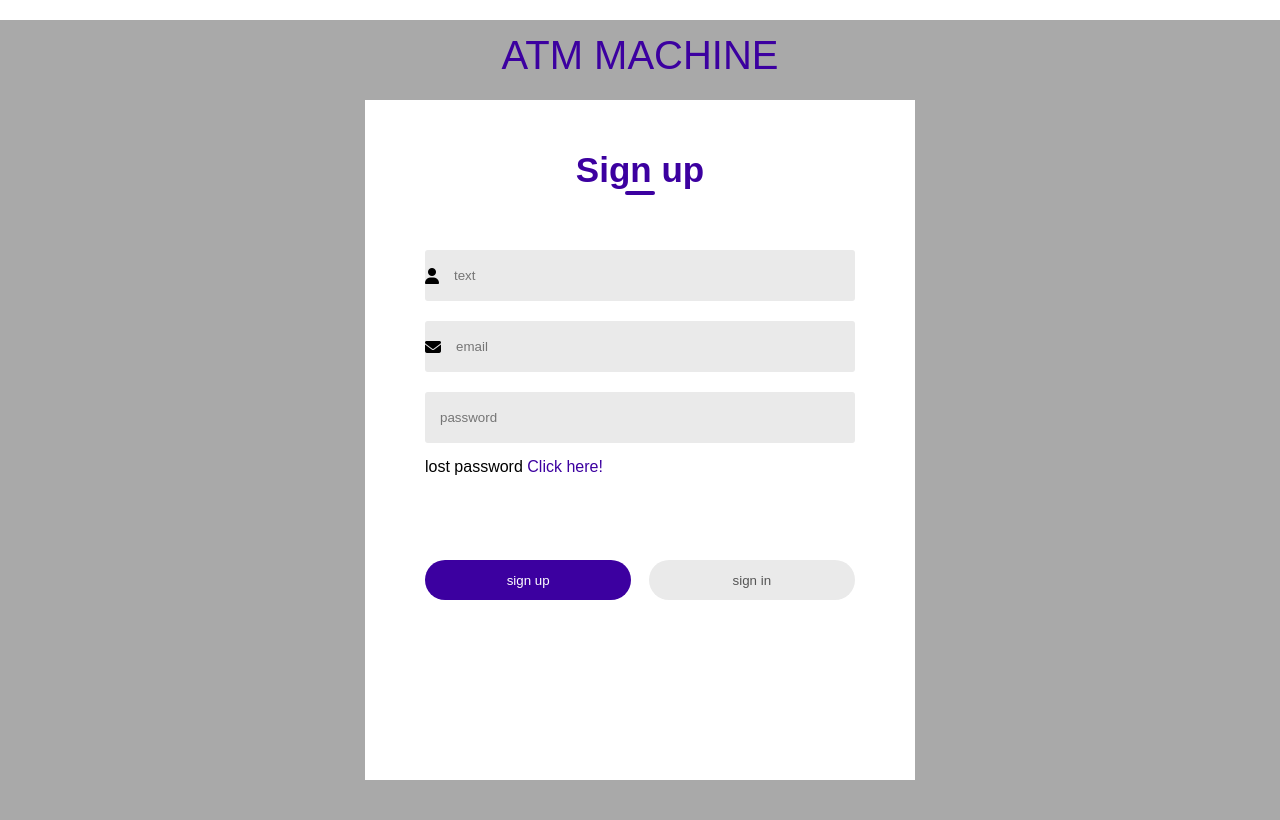
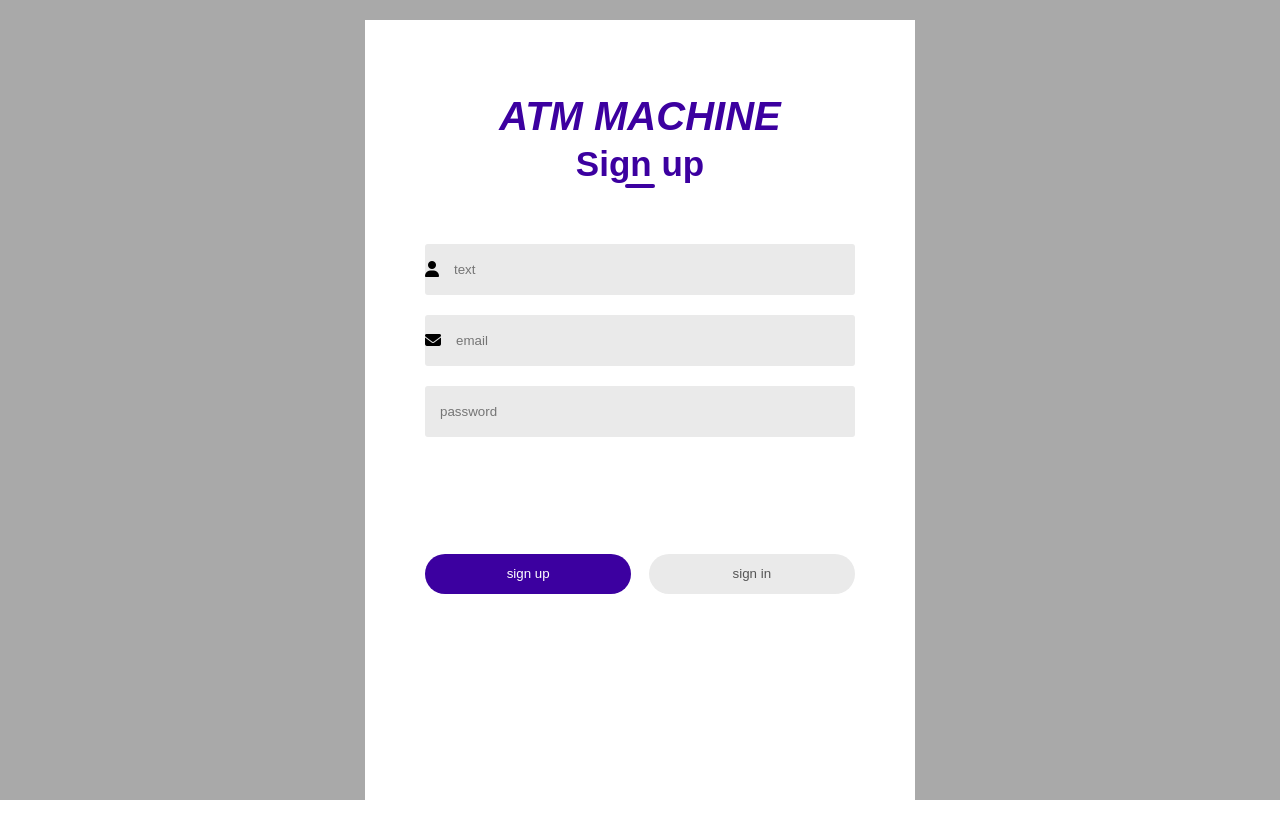
Before and after one commit to nwonye-dubby/test, a plain HTML site: page index.html in a window 1280 px wide. Drawn offline with Linux system fonts and the light colour scheme; some icons are missing.

Commit message:
another edit

```diff
--- a/index.html
+++ b/index.html
@@ -13,8 +13,8 @@
   </head>
   <body>
     <div class="container">
-      <div class="title2">ATM MACHINE</div>
       <div class="form-box">
+        <div class="title2">ATM MACHINE</div>
         <h1 id="title">Sign up</h1>
         <form>
           <div class="input-group">
@@ -36,7 +36,6 @@
                 id="passwordInput"
               />
             </div>
-            <p>lost password <a href="#">Click here!</a></p>
           </div>
           <div class="btn-field">
             <button type="button" id="signupBtn">sign up</button>
--- a/style.css
+++ b/style.css
@@ -24,7 +24,7 @@
   position: absolute;
   text-align: center;
   background: #fff;
-  height: 85%;
+  height: 100%;
 }
 
 .form-box h1 {
@@ -148,9 +148,13 @@ form p a {
   background: #eaeaea;
 }
 .title2 {
-  color: #3c00a0;
   text-align: center;
-  top: 60px;
+  top: 10px;
   padding: 1%;
   font-size: 250%;
+  /*font-family: Verdana, Geneva, Tahoma, sans-serif;
+  /*background-color: rgba(255, 0, 0, 0.3);*/
+  font-style: italic;
+  color: #3c00a0;
+  font-weight: bold;
 }
```
